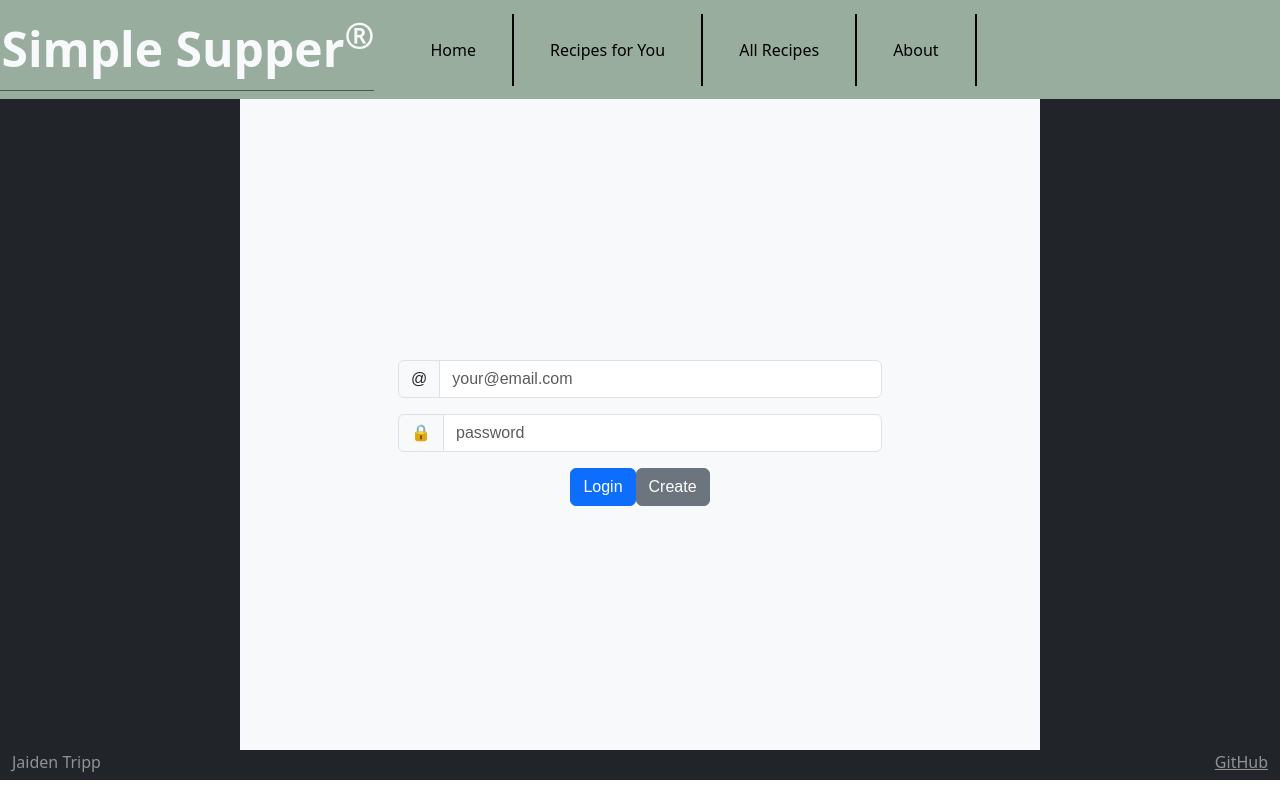
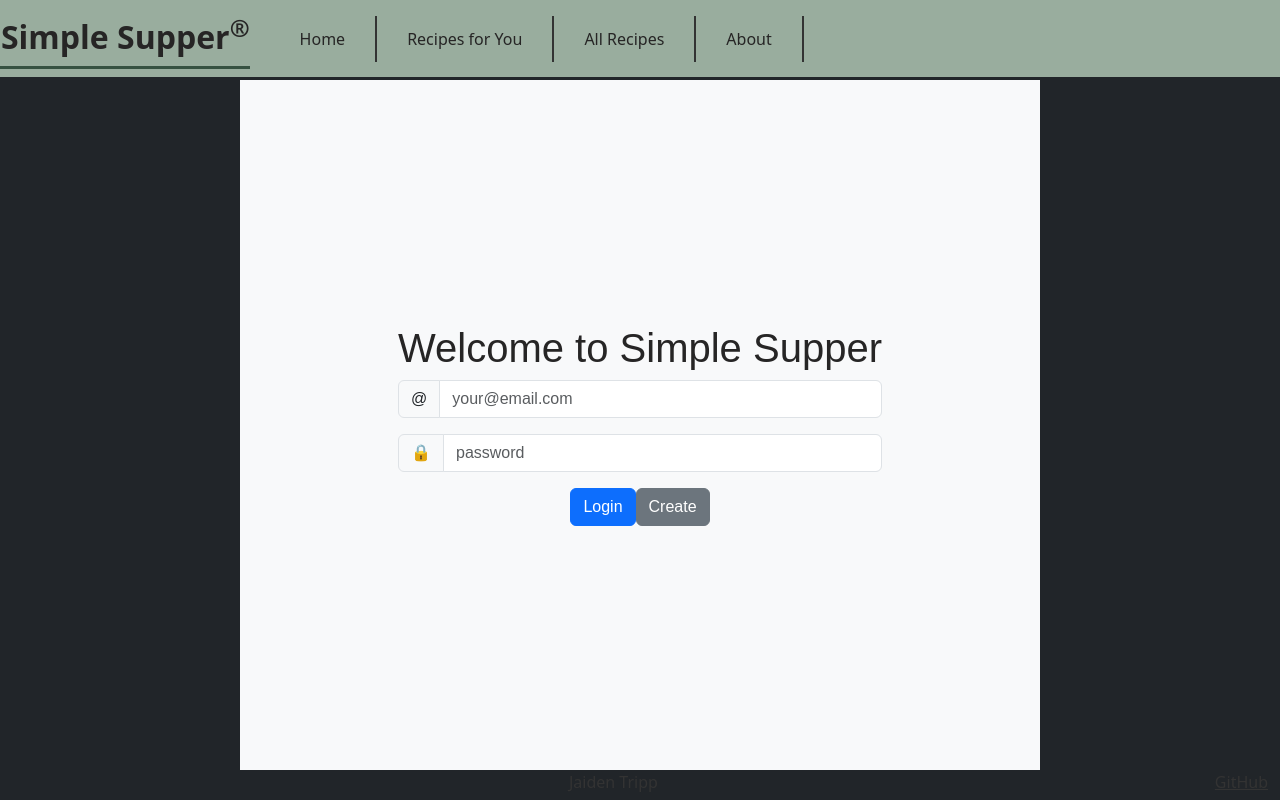
Before and after one commit to jaidentripp/CS260-Winter2025, a React (Vite) app: page / in a window 1280 px wide. Built offline with nearby package versions, Linux system fonts and the light colour scheme.

Commit message:
Fixing style issues

```diff
--- a/src/about/about.css
+++ b/src/about/about.css
@@ -4,6 +4,7 @@ main {
     padding: 20px;
     font-family: Arial, sans-serif;
     line-height: 1.6;
+    background-color: white;
 }
 
 #picture {
@@ -40,3 +41,9 @@ p {
     text-align: right;
     font-weight: bold;
 }
+
+div {
+    text-align: center;
+    font-size: 1em;
+    color: #333;
+}
--- a/src/allRecipes/allRecipes.css
+++ b/src/allRecipes/allRecipes.css
@@ -11,6 +11,8 @@ th {
     background-color: #f2f2f2;
     padding: 10px;
     font-size: 1.2em;
+    text-align: justify;
+    color: #333;
 }
 
 td {
--- a/src/app.css
+++ b/src/app.css
@@ -3,6 +3,8 @@
     flex-direction: column;
     min-width: 375px;
     margin-top: 60px;
+    background-color: white;
+    padding-top: 20px;
   }
 
   /* header {
@@ -38,13 +40,17 @@
 
   .navbar-brand {
     padding-left: 0.03em;
-    border-bottom: solid rgb(62, 96, 75) thin;
+    border-bottom: solid rgb(54, 81, 65) medium;
     position: static;
-    font-size: 3em;
+    font-size: 2em;
     font-weight: bold;
     text-decoration: none;
+    color: #262525;
+    margin-right: 20px;
+  }
+
+  .navbar-brand:hover {
     color: inherit;
-    margin-right: 20px;
   }
 
   #nav-bar {
@@ -65,14 +71,14 @@
 
   #nav-bar li {
     float: left;
-    border-right: 2px solid #000000;
+    border-right: 2px solid #333;
   }
 
   #nav-bar li a {
     display: block;
-    color: black;
+    color: #262525;
     text-align: center;
-    padding: 14px 16px;
+    padding: 1px 10px;
     text-decoration: none;
   }
 
@@ -118,3 +124,7 @@
       flex: 1 100vh;
     }
   }
+
+  h1 {
+    color: #262525;
+  }
--- a/src/app.jsx
+++ b/src/app.jsx
@@ -14,7 +14,7 @@ export default function App() {
         <div className="body bg-dark text-light">
             <header id = "header" className="container-fluid">
                 <nav id = "nav-bar" className= "navbar fixed-top">
-                <div className="navbar-brand" href="#">Simple Supper<sup>&reg;</sup></div>
+                <div className="navbar-brand">Simple Supper<sup>&reg;</sup></div>
                     <menu className="navbar-nav">
                         <li className="nav-item">
                             <NavLink className="nav-link active" to="/">Home</NavLink>
@@ -43,7 +43,7 @@ export default function App() {
             <footer className="bg-dark text-white-50">
                 <div className="container-fluid">
                     <span className="text-reset">Jaiden Tripp</span>
-                    <NavLink className="text-reset" href="https://github.com/jaidentripp/CS260StartupProject">GitHub</NavLink>
+                    <NavLink className="text-reset" href="https://github.com/jaidentripp/CS260-Winter2025">GitHub</NavLink>
                 </div>
             </footer>
         </div>
--- a/src/recipesForYou/recipesForYou.css
+++ b/src/recipesForYou/recipesForYou.css
@@ -69,3 +69,14 @@
   text-align: center;
   margin-bottom: 20px;
 }
+
+h5 {
+  text-align: justify;
+  font-size: 1.1em;
+  padding-top: 20px;
+  color: #333;
+}
+
+h2, h3, label {
+  color: #333;
+}
```
Also changed, not shown: 1 other file (tests, documents, lock files or other folders).
